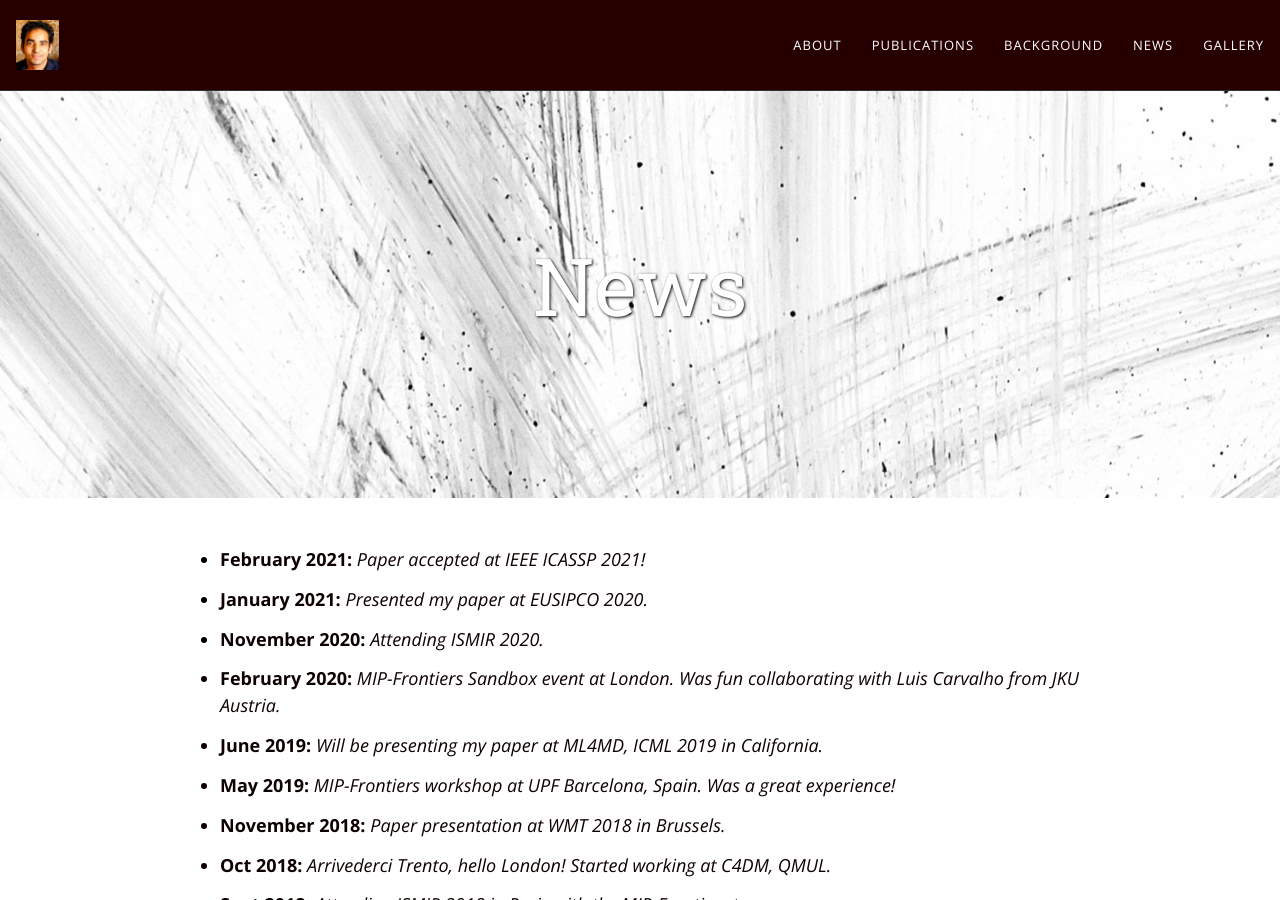
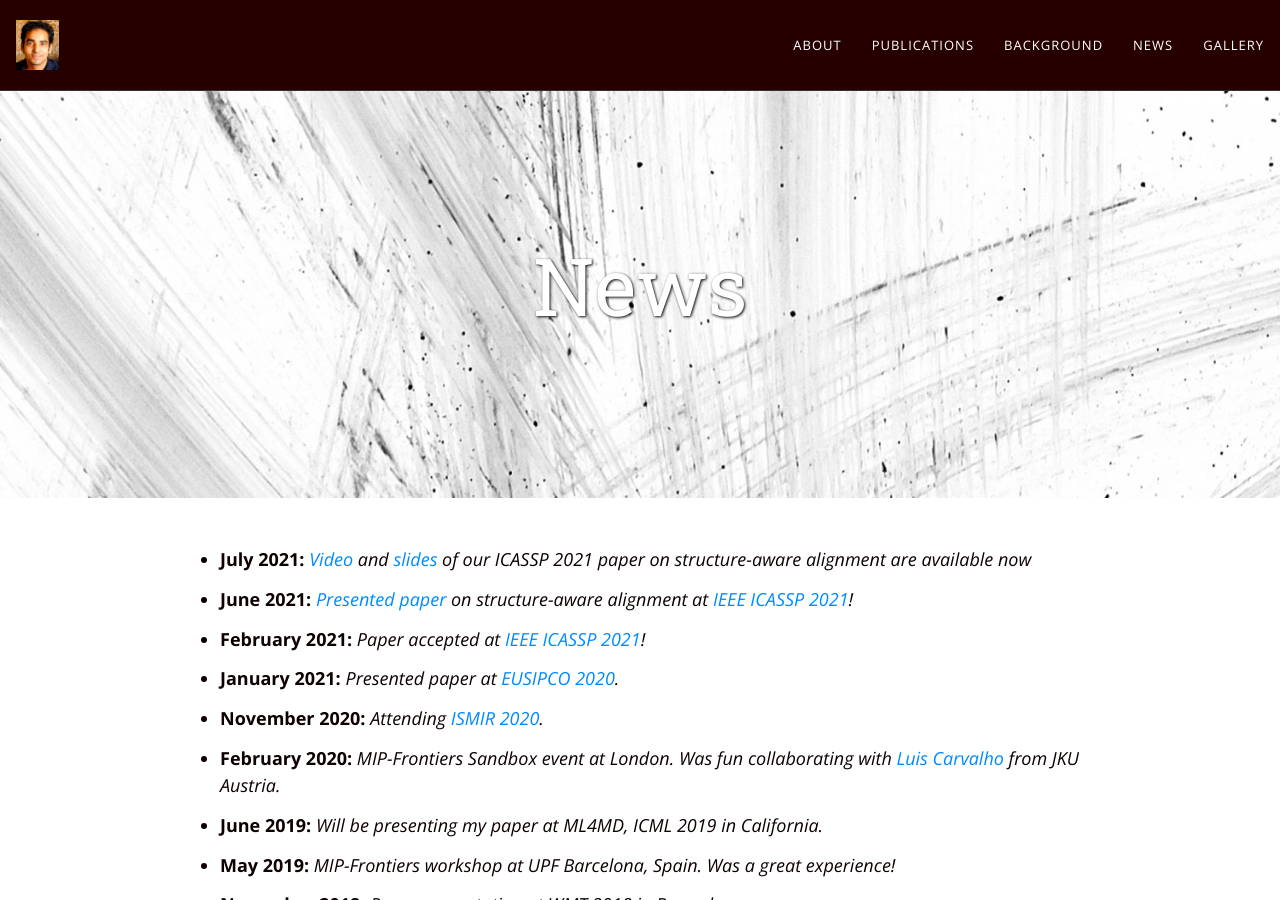
Before and after one commit to rragrawal/rragrawal.github.io, a Jekyll site: the page built from news.md, in a window 1280 px wide and 900 px high. Built offline with Jekyll 4.4.1, drawn with Linux system fonts in a browser that asks for light colours; nearby versions of some CDN libraries.

Commit message:
Update news.md

```diff
--- a/news.md
+++ b/news.md
@@ -5,10 +5,12 @@ title: "News"
 cover-img: "/img/bg/footer.jpg"
 ---
 
-* {: .spaced :} **February 2021:** *Paper accepted at IEEE ICASSP 2021!*
-* {: .spaced :} **January 2021:** *Presented my paper at EUSIPCO 2020.*
-* {: .spaced :} **November 2020:** *Attending ISMIR 2020.*
-* {: .spaced :} **February 2020:** *MIP-Frontiers Sandbox event at London. Was fun collaborating with Luis Carvalho from JKU Austria.*
+* {: .spaced :} **July 2021:** *[Video](https://youtu.be/0kni53Kys3U) and [slides](https://sigport.org/documents/slides-icassp-2021-paper-structure-aware-alignment) of our ICASSP 2021 paper on structure-aware alignment are available now*
+* {: .spaced :} **June 2021:** *[Presented paper](https://twitter.com/ieeeICASSP/status/1402949138959028230) on structure-aware alignment at [IEEE ICASSP 2021](https://2021.ieeeicassp.org/)!*
+* {: .spaced :} **February 2021:** *Paper accepted at [IEEE ICASSP 2021](https://2021.ieeeicassp.org/)!*
+* {: .spaced :} **January 2021:** *Presented paper at [EUSIPCO 2020](https://signalprocessingsociety.org/blog/eusipco-2020-2020-28th-european-signal-processing-conference).*
+* {: .spaced :} **November 2020:** *Attending [ISMIR 2020](https://www.ismir2020.net/).*
+* {: .spaced :} **February 2020:** *MIP-Frontiers Sandbox event at London. Was fun collaborating with [Luis Carvalho](https://www.jku.at/en/institute-of-computational-perception/about-us/people/luis-carvalho) from JKU Austria.*
 * {: .spaced :} **June 2019:** *Will be presenting my paper at ML4MD, ICML 2019 in California.*
 * {: .spaced :} **May 2019:** *MIP-Frontiers workshop at UPF Barcelona, Spain. Was a great experience!*
 * {: .spaced :} **November 2018:** *Paper presentation at WMT 2018 in Brussels.*
```
